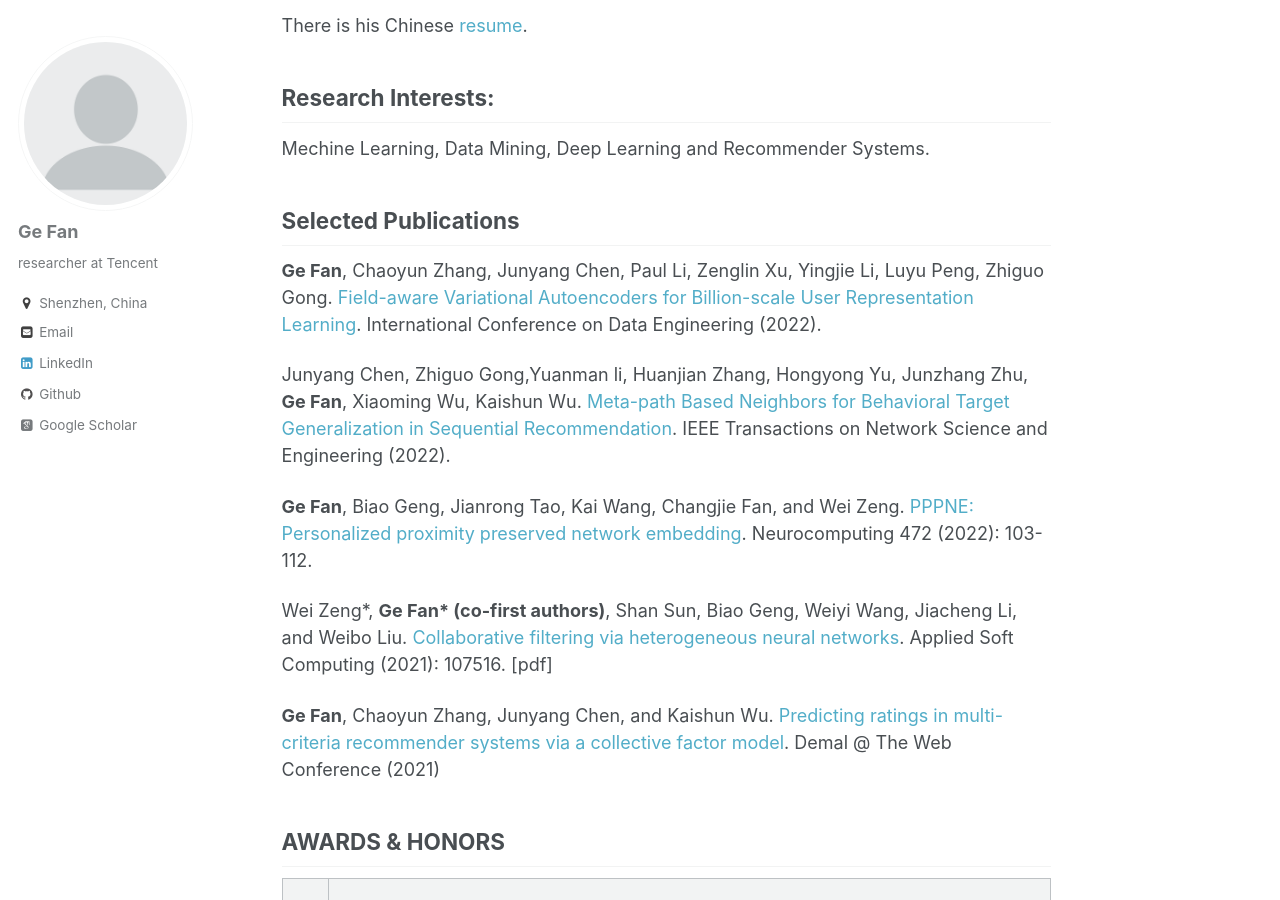
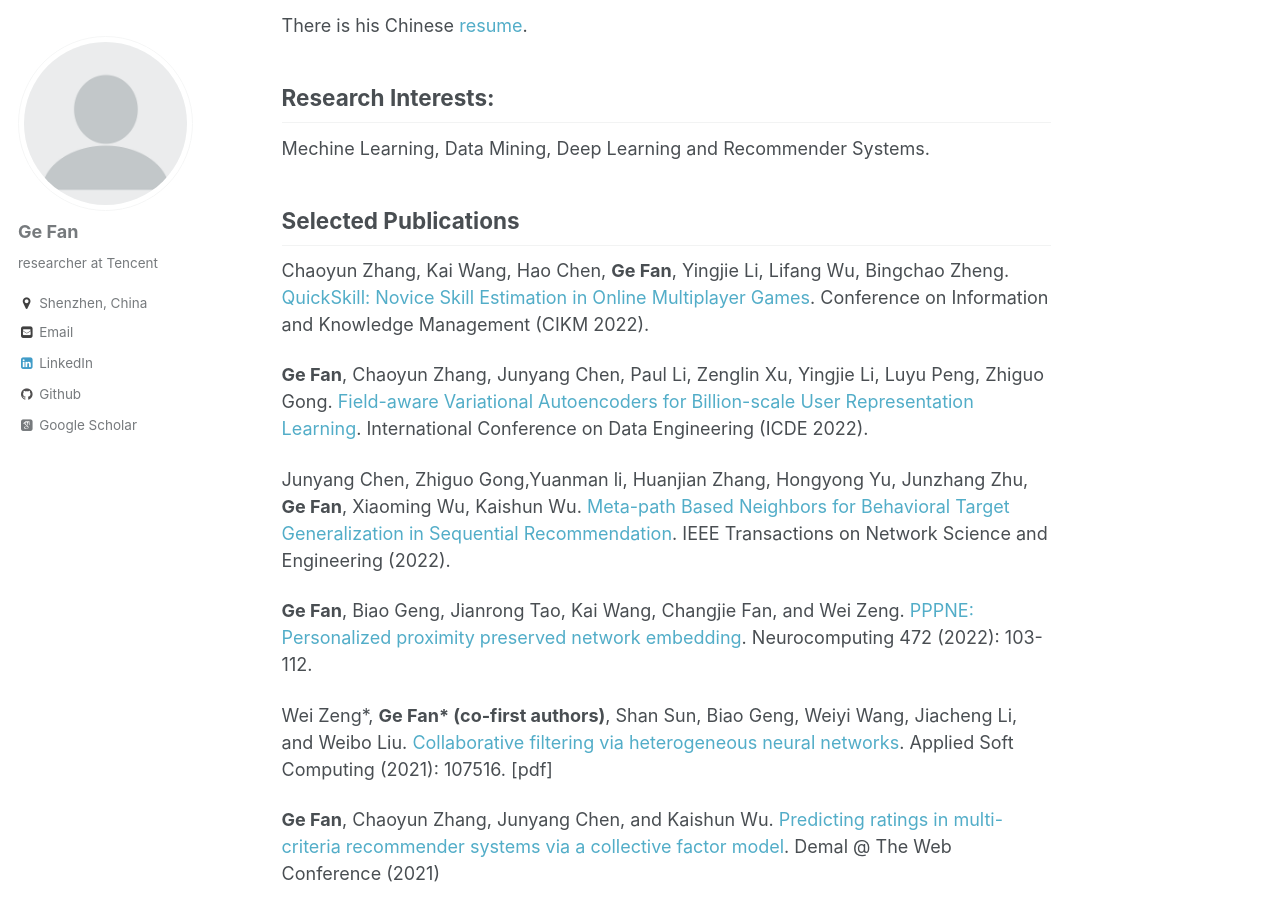
Before and after one commit to FanGhost/fanghost.github.io, a Jekyll site: the page built from _pages/about.md, in a window 1280 px wide and 900 px high, scrolled down 402 px. Built offline with Jekyll 4.4.1, drawn with Linux system fonts in a browser that asks for light colours; some web fonts are replaced.

Commit message:
Update about.md
add QuickSkill

```diff
--- a/_pages/about.md
+++ b/_pages/about.md
@@ -20,8 +20,9 @@ Mechine Learning, Data Mining, Deep Learning and Recommender Systems.
 
 Selected Publications
 ---
+Chaoyun Zhang, Kai Wang, Hao Chen, **Ge Fan**, Yingjie Li, Lifang Wu, Bingchao Zheng. [QuickSkill: Novice Skill Estimation in Online Multiplayer Games](). Conference on Information and Knowledge Management (CIKM 2022).
 
-**Ge Fan**, Chaoyun Zhang, Junyang Chen, Paul Li, Zenglin Xu, Yingjie Li, Luyu Peng, Zhiguo Gong. [Field-aware Variational Autoencoders for Billion-scale User Representation Learning](http://fange.pro/files/2022FVAE.pdf). International Conference on Data Engineering (2022).
+**Ge Fan**, Chaoyun Zhang, Junyang Chen, Paul Li, Zenglin Xu, Yingjie Li, Luyu Peng, Zhiguo Gong. [Field-aware Variational Autoencoders for Billion-scale User Representation Learning](http://fange.pro/files/2022FVAE.pdf). International Conference on Data Engineering (ICDE 2022).
 
 Junyang Chen, Zhiguo Gong,Yuanman li, Huanjian Zhang, Hongyong Yu, Junzhang Zhu, **Ge Fan**, Xiaoming Wu, Kaishun Wu. [Meta-path Based Neighbors for Behavioral Target Generalization in Sequential Recommendation](http://fange.pro/files/2022Meta-path.pdf).
 IEEE Transactions on Network Science and Engineering (2022).
```
